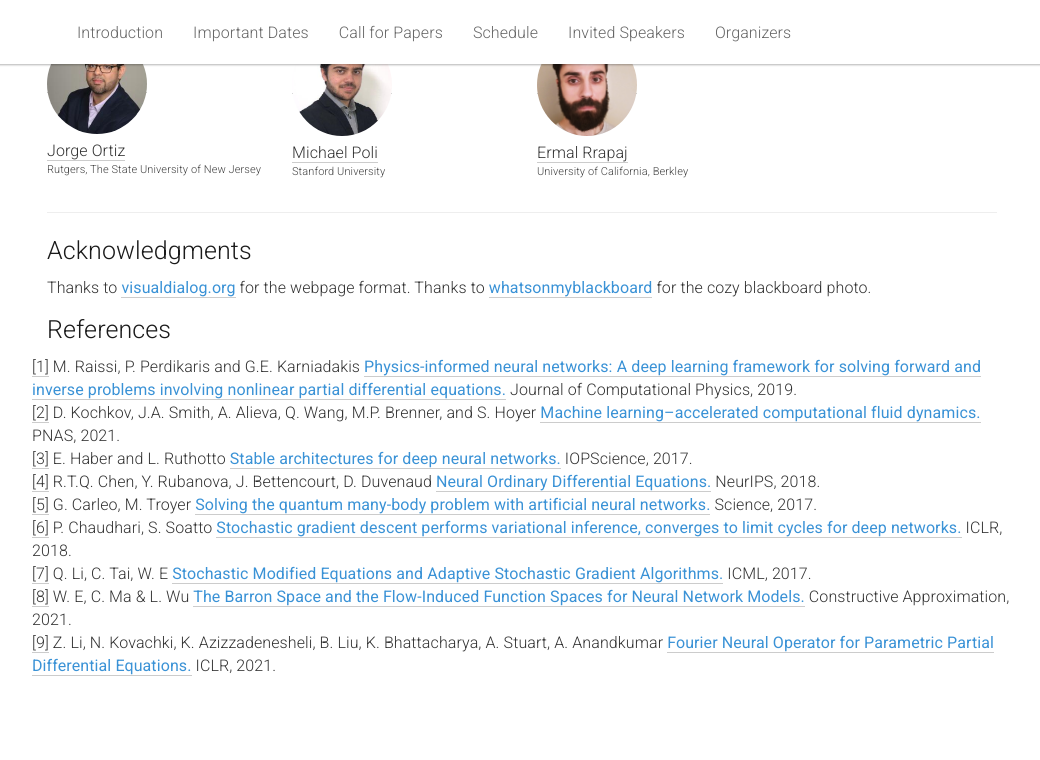
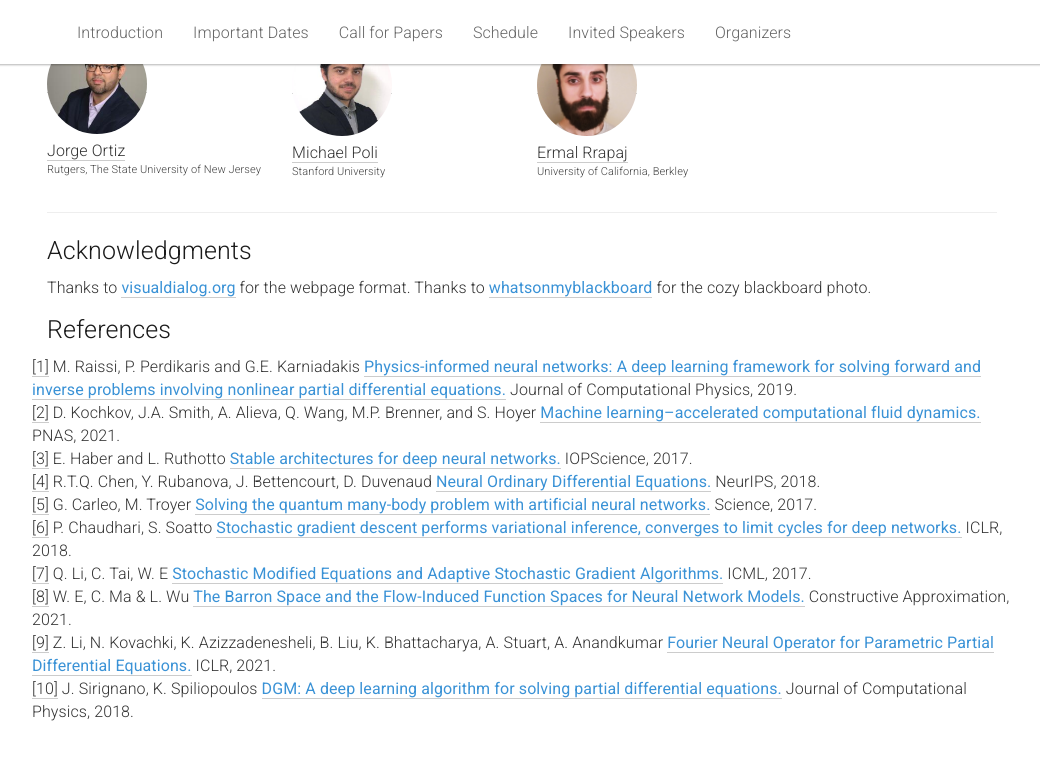
Before and after one commit to dl-de/dl-de.github.io, a Jekyll site: the page built from _pages/home.md, in a window 1280 px wide and 900 px high, scrolled down 3588 px. Shown: the top 760 px of the window, without its empty margins (118-1158 px from the left). Built offline with Jekyll 4.4.1, drawn with Linux system fonts in a browser that asks for light colours.

Commit message:
minor changes

```diff
--- a/_pages/home.md
+++ b/_pages/home.md
@@ -115,7 +115,7 @@ The scope of the workshop spans topics at the intersection of DL and DEs, includ
       </li>
       <li>How can DL be used to enhance the analysis of DEs? <a href="#note1" id="note1ref">[1, 2]</a>
       <ul>
-        <li>Solving high dimensional DEs (e.g., many-body physics, multi-agent models, …) <a href="#note1" id="note3ref">[5]</a></li>
+        <li>Solving high dimensional DEs (e.g., many-body physics, multi-agent models, …) <a href="#note1" id="note3ref">[5, 10]</a></li>
         <li>Solving highly parameterized DEs <a href="#note1" id="note6ref">[9]</a> </li>
         <li>Solving inverse problems</li>
         <li>Solving DEs with irregular solutions (exhibiting e.g., singularities, shocks, …)</li>
@@ -456,6 +456,12 @@ The scope of the workshop spans topics at the intersection of DL and DEs, includ
     ICLR, 2021.
 
 
+    <br><a id="note1" href="#note7ref">[10]</a> J. Sirignano, K. Spiliopoulos
+    <span style="color:#3a92d6;font-weight:400;"> <a href="https://openreview.net/pdf?id=c8P9NQVtmnO">
+    DGM: A deep learning algorithm for solving partial differential equations.</a></span>
+    Journal of Computational Physics, 2018.
+
+
 </div>
 
 <br><br><br><br><br><br><br>
```
